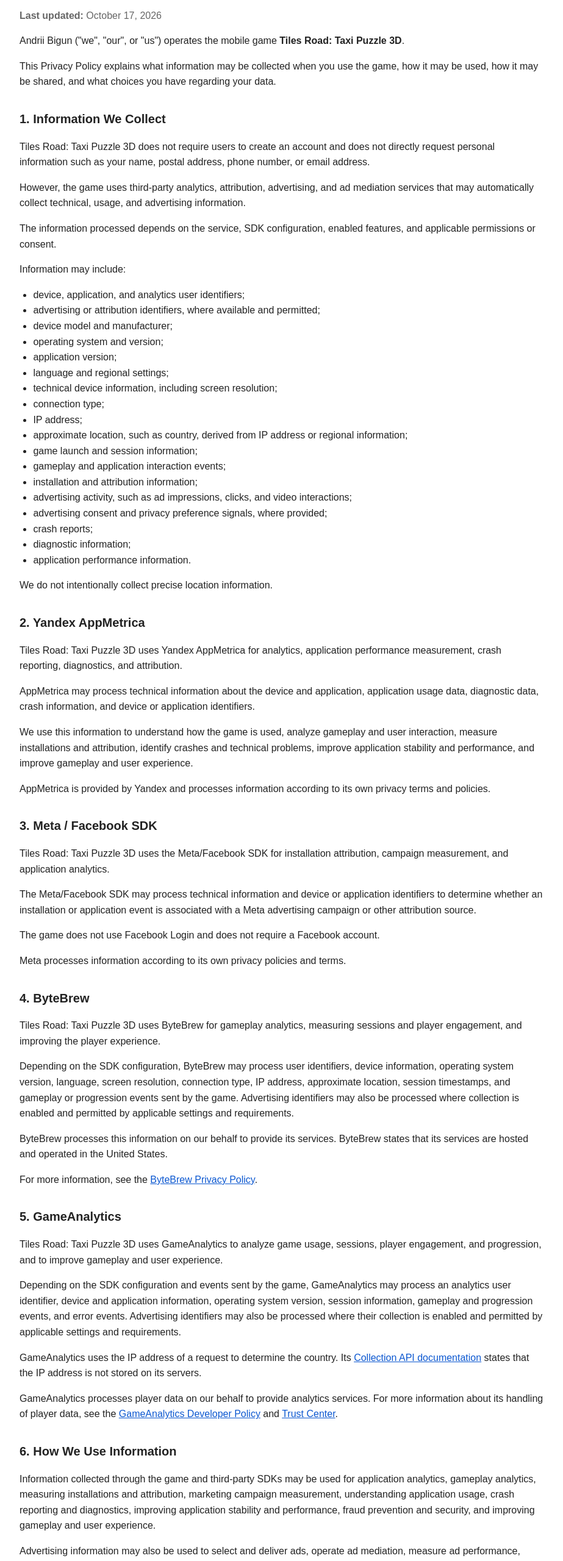
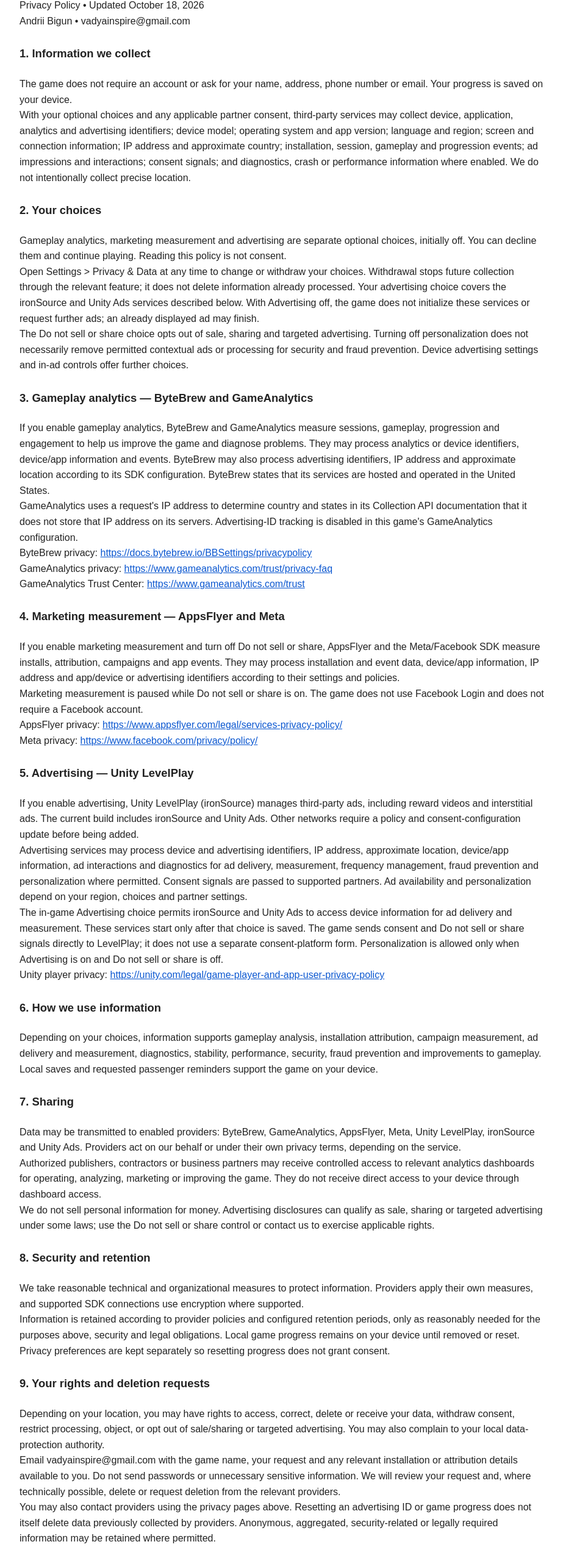
Before and after one commit to lvadyal/tiles-road-privacy, a plain HTML site: page index.html in a window 1280 px wide. Shown: the part 100-2660 px from the top of the page at 61% size, without its empty margins (178-1101 px from the left). Drawn offline with Linux system fonts and the light colour scheme.

Commit message:
Update index.html

```diff
--- a/index.html
+++ b/index.html
@@ -4,129 +4,70 @@
 <meta charset="utf-8">
 <meta name="viewport" content="width=device-width, initial-scale=1">
 <title>Privacy Policy — Tiles Road: Taxi Puzzle 3D</title>
-<style>body{font-family:Arial,Helvetica,sans-serif;max-width:860px;margin:40px auto;padding:0 20px;line-height:1.6;color:#222}h1{font-size:2rem}h2{font-size:1.25rem;margin-top:2rem}ul{padding-left:1.4rem}.meta{color:#666}a{color:#0b57d0}</style>
+<style>body{font-family:Arial,Helvetica,sans-serif;max-width:860px;margin:40px auto;padding:0 20px;line-height:1.6;color:#222}p{margin:1.4rem 0}h1{font-size:1.7rem;line-height:1.25}h2{font-size:1.15rem;margin:1.6rem 0 .5rem}a{color:#0b57d0;overflow-wrap:anywhere}</style>
 </head>
 <body>
 <h1>Privacy Policy for Tiles Road: Taxi Puzzle 3D</h1>
-<p class="meta"><strong>Last updated:</strong> October 17, 2026</p>
-<p>Andrii Bigun ("we", "our", or "us") operates the mobile game <strong>Tiles Road: Taxi Puzzle 3D</strong>.</p>
-<p>This Privacy Policy explains what information may be collected when you use the game, how it may be used, how it may be shared, and what choices you have regarding your data.</p>
-<h2>1. Information We Collect</h2>
-<p>Tiles Road: Taxi Puzzle 3D does not require users to create an account and does not directly request personal information such as your name, postal address, phone number, or email address.</p>
-<p>However, the game uses third-party analytics, attribution, advertising, and ad mediation services that may automatically collect technical, usage, and advertising information.</p>
-<p>The information processed depends on the service, SDK configuration, enabled features, and applicable permissions or consent.</p>
-<p>Information may include:</p>
-<ul>
-<li>device, application, and analytics user identifiers;</li>
-<li>advertising or attribution identifiers, where available and permitted;</li>
-<li>device model and manufacturer;</li>
-<li>operating system and version;</li>
-<li>application version;</li>
-<li>language and regional settings;</li>
-<li>technical device information, including screen resolution;</li>
-<li>connection type;</li>
-<li>IP address;</li>
-<li>approximate location, such as country, derived from IP address or regional information;</li>
-<li>game launch and session information;</li>
-<li>gameplay and application interaction events;</li>
-<li>installation and attribution information;</li>
-<li>advertising activity, such as ad impressions, clicks, and video interactions;</li>
-<li>advertising consent and privacy preference signals, where provided;</li>
-<li>crash reports;</li>
-<li>diagnostic information;</li>
-<li>application performance information.</li>
-</ul>
-<p>We do not intentionally collect precise location information.</p>
-<h2>2. Yandex AppMetrica</h2>
-<p>Tiles Road: Taxi Puzzle 3D uses Yandex AppMetrica for analytics, application performance measurement, crash reporting, diagnostics, and attribution.</p>
-<p>AppMetrica may process technical information about the device and application, application usage data, diagnostic data, crash information, and device or application identifiers.</p>
-<p>We use this information to understand how the game is used, analyze gameplay and user interaction, measure installations and attribution, identify crashes and technical problems, improve application stability and performance, and improve gameplay and user experience.</p>
-<p>AppMetrica is provided by Yandex and processes information according to its own privacy terms and policies.</p>
-<h2>3. Meta / Facebook SDK</h2>
-<p>Tiles Road: Taxi Puzzle 3D uses the Meta/Facebook SDK for installation attribution, campaign measurement, and application analytics.</p>
-<p>The Meta/Facebook SDK may process technical information and device or application identifiers to determine whether an installation or application event is associated with a Meta advertising campaign or other attribution source.</p>
-<p>The game does not use Facebook Login and does not require a Facebook account.</p>
-<p>Meta processes information according to its own privacy policies and terms.</p>
-<h2>4. ByteBrew</h2>
-<p>Tiles Road: Taxi Puzzle 3D uses ByteBrew for gameplay analytics, measuring sessions and player engagement, and improving the player experience.</p>
-<p>Depending on the SDK configuration, ByteBrew may process user identifiers, device information, operating system version, language, screen resolution, connection type, IP address, approximate location, session timestamps, and gameplay or progression events sent by the game. Advertising identifiers may also be processed where collection is enabled and permitted by applicable settings and requirements.</p>
-<p>ByteBrew processes this information on our behalf to provide its services. ByteBrew states that its services are hosted and operated in the United States.</p>
-<p>For more information, see the <a href="https://docs.bytebrew.io/BBSettings/privacypolicy" target="_blank" rel="noopener noreferrer">ByteBrew Privacy Policy</a>.</p>
-
-<h2>5. GameAnalytics</h2>
-<p>Tiles Road: Taxi Puzzle 3D uses GameAnalytics to analyze game usage, sessions, player engagement, and progression, and to improve gameplay and user experience.</p>
-<p>Depending on the SDK configuration and events sent by the game, GameAnalytics may process an analytics user identifier, device and application information, operating system version, session information, gameplay and progression events, and error events. Advertising identifiers may also be processed where their collection is enabled and permitted by applicable settings and requirements.</p>
-<p>GameAnalytics uses the IP address of a request to determine the country. Its <a href="https://docs.gameanalytics.com/event-tracking-and-integrations/sdks-and-collection-api/api/setup/#country-lookup-by-ip" target="_blank" rel="noopener noreferrer">Collection API documentation</a> states that the IP address is not stored on its servers.</p>
-<p>GameAnalytics processes player data on our behalf to provide analytics services. For more information about its handling of player data, see the <a href="https://www.gameanalytics.com/trust/privacy-faq" target="_blank" rel="noopener noreferrer">GameAnalytics Developer Policy</a> and <a href="https://www.gameanalytics.com/trust" target="_blank" rel="noopener noreferrer">Trust Center</a>.</p>
-
-<h2>6. How We Use Information</h2>
-<p>Information collected through the game and third-party SDKs may be used for application analytics, gameplay analytics, measuring installations and attribution, marketing campaign measurement, understanding application usage, crash reporting and diagnostics, improving application stability and performance, fraud prevention and security, and improving gameplay and user experience.</p>
-<p>Advertising information may also be used to select and deliver ads, operate ad mediation, measure ad performance, manage ad frequency, prevent invalid traffic, and personalize ads where permitted and subject to applicable consent requirements.</p>
-<h2>7. Data Sharing</h2>
-<p>Some data may be transmitted to third-party service providers used by the game, including Yandex AppMetrica, Meta Platforms / Facebook, ByteBrew, GameAnalytics, and Unity LevelPlay (ironSource). Advertising data may also be shared with advertising networks and demand partners participating in the game's configured mediation setup.</p>
-<p>These providers may process information on our behalf or according to their own privacy policies.</p>
-<p>We may also grant authorized business partners, publishers, contractors, or service providers access to analytics dashboards for purposes such as campaign measurement, marketing performance analysis, product analytics, gameplay analysis, application performance analysis, and product improvement.</p>
-<p>Such access is provided through controlled account permissions and is limited to the purposes necessary for operating, analyzing, marketing, or improving the game.</p>
-<p>These authorized partners do not receive direct access to your device and do not independently collect data from the application unless separately disclosed in this Privacy Policy.</p>
-<p>We do not sell personal information for money. Advertising-related disclosures may qualify as a "sale," "sharing," or processing for targeted advertising under some privacy laws. Applicable advertising privacy choices are described in Section 8.</p>
-<h2 id="advertising">8. Advertising — Unity LevelPlay</h2>
-<p>Tiles Road: Taxi Puzzle 3D uses <strong>Unity LevelPlay (ironSource)</strong> to display and manage third-party advertising. LevelPlay is an ad mediation platform: ads may be supplied by Unity Ads, ironSource Ads, or other advertising networks enabled in the game's mediation setup. The ad formats and providers used depend on the game's configuration; not every network supported by LevelPlay is used by the game.</p>
-<h3>Advertising Data</h3>
-<p>Depending on the SDKs, enabled networks, device settings, and applicable consent, advertising services may process advertising and device identifiers, IP address and approximate location, device and application information, ad interactions, and diagnostic data. This data supports ad delivery and measurement, analytics, and fraud prevention. Consent and privacy preference signals may be passed to supported advertising partners.</p>
-<h3>Personalized Ads and Your Choices</h3>
-<p>Ads may be contextual or personalized, depending on your region, privacy choices, and the enabled advertising services. Consent is required before processing that depends on consent under applicable law; viewing or accepting this Privacy Policy alone does not provide that consent.</p>
-<p>You may use available device advertising settings, in-ad privacy controls, or in-game consent controls, where provided, to manage relevant choices. Opting out of personalization does not necessarily remove ads or stop data processing needed for permitted contextual advertising, security, and fraud prevention.</p>
-<p>You may contact us at <a href="mailto:vadyainspire@gmail.com">vadyainspire@gmail.com</a> to withdraw consent or exercise applicable rights, including opting out of targeted advertising or the sale or sharing of personal information. Requests concerning data handled independently by an advertising provider may also be submitted using that provider's privacy contact or controls.</p>
-<p>For details about Unity's handling of player data and privacy rights, see the <a href="https://unity.com/legal/game-player-and-app-user-privacy-policy" target="_blank" rel="noopener noreferrer">Unity Game Player and App User Privacy Policy</a>. Other advertising networks process data according to their own policies.</p>
-<h2>9. Data Security</h2>
-<p>We take reasonable technical and organizational measures to protect information processed in connection with the game.</p>
-<p>Third-party providers used by the application also apply their own technical and organizational security measures.</p>
-<p>Data transmitted through supported third-party SDKs is generally transmitted using encrypted network connections where supported by those services.</p>
-<h2>10. Data Retention</h2>
-<p>Information collected through Yandex AppMetrica, Meta/Facebook, ByteBrew, GameAnalytics, Unity LevelPlay (ironSource), and participating advertising partners may be retained according to the retention policies and configuration of the respective providers.</p>
-<p>We retain information only for as long as reasonably necessary for analytics, attribution, advertising delivery and measurement, diagnostics, application improvement, fraud prevention, legal compliance, or other legitimate purposes described in this Privacy Policy.</p>
-<h2>11. Data Deletion Requests</h2>
-<p>If you want to request deletion of data associated with your use of <strong>Tiles Road: Taxi Puzzle 3D</strong>, please contact:</p>
-<p><strong>vadyainspire@gmail.com</strong></p>
-
-<p>In your message, please include:</p>
-<ul>
-  <li>the application name: <strong>Tiles Road: Taxi Puzzle 3D</strong>;</li>
-  <li>a clear statement that you are requesting deletion of data associated with the application;</li>
-  <li>any relevant device, installation, or attribution information available to you, if applicable.</li>
-</ul>
-
-<p>We will review the request and, where technically possible, delete or request deletion of data associated with the application from the analytics, attribution, advertising, and mediation services we use, including <strong>Yandex AppMetrica</strong>, <strong>Meta/Facebook</strong>, <strong>ByteBrew</strong>, <strong>GameAnalytics</strong>, <strong>Unity LevelPlay (ironSource)</strong>, and participating advertising partners.</p>
-<p>For information about requesting deletion directly from Unity, see the privacy rights and contact sections of the <a href="https://unity.com/legal/game-player-and-app-user-privacy-policy" target="_blank" rel="noopener noreferrer">Unity Game Player and App User Privacy Policy</a>. Deleting or resetting an advertising identifier does not, by itself, constitute a request to delete previously collected data.</p>
-
-<h3>Removing Meta/Facebook App Activity</h3>
-<p>You may also remove app activity associated with Meta/Facebook by following these steps:</p>
-<ol>
-  <li>Open your Facebook account and go to <strong>Settings &amp; Privacy → Settings</strong>.</li>
-  <li>Open <strong>Apps and Websites</strong>.</li>
-  <li>Find <strong>Tiles Road: Taxi Puzzle 3D</strong>.</li>
-  <li>Select the app and choose <strong>Remove</strong>.</li>
-</ol>
-
-<p>Please note that some anonymized, aggregated, security-related, or legally required information may be retained where permitted by law or where it can no longer reasonably be associated with an individual user.</p>
-
-<p>If you have any questions about data deletion, contact <strong>vadyainspire@gmail.com</strong>.</p>
-
-<h2>12. Children’s Privacy</h2>
-<p>Tiles Road: Taxi Puzzle 3D is not specifically designed to collect personal information from children.</p>
-<p>We do not knowingly request names, email addresses, phone numbers, physical addresses, or other directly identifying personal information from children.</p>
-<p>If you believe that personal information has been collected inappropriately, please contact us at vadyainspire@gmail.com.</p>
-<h2>13. Third-Party Services</h2>
-<p>The game uses third-party services including Yandex AppMetrica, Meta/Facebook SDK, ByteBrew, GameAnalytics, and Unity LevelPlay (ironSource), together with advertising partners enabled in the game's mediation setup. See Section 8 for advertising information and Unity's privacy policy.</p>
-<p>These services maintain their own privacy policies, terms, and data-processing practices.</p>
-<p>Users are encouraged to review the privacy policies of those providers for additional information about how they process data.</p>
-<h2>14. International Data Processing</h2>
-<p>Third-party service providers may process information on servers located in countries other than the country in which you reside.</p>
-<p>Where applicable, such processing is subject to the privacy practices and legal safeguards implemented by the relevant service providers.</p>
-<h2>15. Changes to This Privacy Policy</h2>
-<p>We may update this Privacy Policy when the game changes, new functionality is introduced, new analytics, advertising, or attribution providers are added, or legal or platform requirements change.</p>
-<p>The updated version will be published on this page with a revised “Last updated” date.</p>
-<h2>16. Contact</h2>
-<p>Andrii Bigun</p>
-<p>Email: vadyainspire@gmail.com</p>
+<p>
+Privacy Policy • Updated October 18, 2026<br>
+Andrii Bigun • vadyainspire@gmail.com</p>
+<h2>1. Information we collect</h2>
+<p>
+The game does not require an account or ask for your name, address, phone number or email. Your progress is saved on your device.<br>
+With your optional choices and any applicable partner consent, third-party services may collect device, application, analytics and advertising identifiers; device model; operating system and app version; language and region; screen and connection information; IP address and approximate country; installation, session, gameplay and progression events; ad impressions and interactions; consent signals; and diagnostics, crash or performance information where enabled. We do not intentionally collect precise location.</p>
+<h2>2. Your choices</h2>
+<p>
+Gameplay analytics, marketing measurement and advertising are separate optional choices, initially off. You can decline them and continue playing. Reading this policy is not consent.<br>
+Open Settings &gt; Privacy &amp; Data at any time to change or withdraw your choices. Withdrawal stops future collection through the relevant feature; it does not delete information already processed. Your advertising choice covers the ironSource and Unity Ads services described below. With Advertising off, the game does not initialize these services or request further ads; an already displayed ad may finish.<br>
+The Do not sell or share choice opts out of sale, sharing and targeted advertising. Turning off personalization does not necessarily remove permitted contextual ads or processing for security and fraud prevention. Device advertising settings and in-ad controls offer further choices.</p>
+<h2>3. Gameplay analytics — ByteBrew and GameAnalytics</h2>
+<p>
+If you enable gameplay analytics, ByteBrew and GameAnalytics measure sessions, gameplay, progression and engagement to help us improve the game and diagnose problems. They may process analytics or device identifiers, device/app information and events. ByteBrew may also process advertising identifiers, IP address and approximate location according to its SDK configuration. ByteBrew states that its services are hosted and operated in the United States.<br>
+GameAnalytics uses a request&#39;s IP address to determine country and states in its Collection API documentation that it does not store that IP address on its servers. Advertising-ID tracking is disabled in this game&#39;s GameAnalytics configuration.<br>
+ByteBrew privacy: <a href="https://docs.bytebrew.io/BBSettings/privacypolicy" rel="noopener noreferrer">https://docs.bytebrew.io/BBSettings/privacypolicy</a><br>
+GameAnalytics privacy: <a href="https://www.gameanalytics.com/trust/privacy-faq" rel="noopener noreferrer">https://www.gameanalytics.com/trust/privacy-faq</a><br>
+GameAnalytics Trust Center: <a href="https://www.gameanalytics.com/trust" rel="noopener noreferrer">https://www.gameanalytics.com/trust</a></p>
+<h2>4. Marketing measurement — AppsFlyer and Meta</h2>
+<p>
+If you enable marketing measurement and turn off Do not sell or share, AppsFlyer and the Meta/Facebook SDK measure installs, attribution, campaigns and app events. They may process installation and event data, device/app information, IP address and app/device or advertising identifiers according to their settings and policies.<br>
+Marketing measurement is paused while Do not sell or share is on. The game does not use Facebook Login and does not require a Facebook account.<br>
+AppsFlyer privacy: <a href="https://www.appsflyer.com/legal/services-privacy-policy/" rel="noopener noreferrer">https://www.appsflyer.com/legal/services-privacy-policy/</a><br>
+Meta privacy: <a href="https://www.facebook.com/privacy/policy/" rel="noopener noreferrer">https://www.facebook.com/privacy/policy/</a></p>
+<h2 id="advertising">5. Advertising — Unity LevelPlay</h2>
+<p>
+If you enable advertising, Unity LevelPlay (ironSource) manages third-party ads, including reward videos and interstitial ads. The current build includes ironSource and Unity Ads. Other networks require a policy and consent-configuration update before being added.<br>
+Advertising services may process device and advertising identifiers, IP address, approximate location, device/app information, ad interactions and diagnostics for ad delivery, measurement, frequency management, fraud prevention and personalization where permitted. Consent signals are passed to supported partners. Ad availability and personalization depend on your region, choices and partner settings.<br>
+The in-game Advertising choice permits ironSource and Unity Ads to access device information for ad delivery and measurement. These services start only after that choice is saved. The game sends consent and Do not sell or share signals directly to LevelPlay; it does not use a separate consent-platform form. Personalization is allowed only when Advertising is on and Do not sell or share is off.<br>
+Unity player privacy: <a href="https://unity.com/legal/game-player-and-app-user-privacy-policy" rel="noopener noreferrer">https://unity.com/legal/game-player-and-app-user-privacy-policy</a></p>
+<h2>6. How we use information</h2>
+<p>
+Depending on your choices, information supports gameplay analysis, installation attribution, campaign measurement, ad delivery and measurement, diagnostics, stability, performance, security, fraud prevention and improvements to gameplay. Local saves and requested passenger reminders support the game on your device.</p>
+<h2>7. Sharing</h2>
+<p>
+Data may be transmitted to enabled providers: ByteBrew, GameAnalytics, AppsFlyer, Meta, Unity LevelPlay, ironSource and Unity Ads. Providers act on our behalf or under their own privacy terms, depending on the service.<br>
+Authorized publishers, contractors or business partners may receive controlled access to relevant analytics dashboards for operating, analyzing, marketing or improving the game. They do not receive direct access to your device through dashboard access.<br>
+We do not sell personal information for money. Advertising disclosures can qualify as sale, sharing or targeted advertising under some laws; use the Do not sell or share control or contact us to exercise applicable rights.</p>
+<h2>8. Security and retention</h2>
+<p>
+We take reasonable technical and organizational measures to protect information. Providers apply their own measures, and supported SDK connections use encryption where supported.<br>
+Information is retained according to provider policies and configured retention periods, only as reasonably needed for the purposes above, security and legal obligations. Local game progress remains on your device until removed or reset. Privacy preferences are kept separately so resetting progress does not grant consent.</p>
+<h2>9. Your rights and deletion requests</h2>
+<p>
+Depending on your location, you may have rights to access, correct, delete or receive your data, withdraw consent, restrict processing, object, or opt out of sale/sharing or targeted advertising. You may also complain to your local data-protection authority.<br>
+Email vadyainspire@gmail.com with the game name, your request and any relevant installation or attribution details available to you. Do not send passwords or unnecessary sensitive information. We will review your request and, where technically possible, delete or request deletion from the relevant providers.<br>
+You may also contact providers using the privacy pages above. Resetting an advertising ID or game progress does not itself delete data previously collected by providers. Anonymous, aggregated, security-related or legally required information may be retained where permitted.</p>
+<h2>10. Notifications</h2>
+<p>
+Passenger reminders are local and optional. Phone permission is requested only after you choose Track for a passenger. Settings &gt; Privacy &amp; Data &gt; Notification settings lets you stop scheduled reminders and open the phone&#39;s notification controls. We do not request permission on first launch.</p>
+<h2>11. Children&#39;s privacy</h2>
+<p>
+The game is intended for players aged 16 and older and is not directed to children under 16. Its content rating does not change its intended audience. We do not knowingly solicit directly identifying information from children. Contact us if you believe a child&#39;s information has been collected inappropriately.</p>
+<h2>12. International processing</h2>
+<p>
+Providers may process information outside your country, under their privacy practices and applicable legal safeguards. See the provider policies for processing locations and safeguards.</p>
+<h2>13. Changes and contact</h2>
+<p>
+We may update this policy when features, providers or requirements change, showing a revised date and requesting fresh choices when necessary.<br>
+Developer: Andrii Bigun<br>
+Privacy / support: <a href="mailto:vadyainspire@gmail.com">vadyainspire@gmail.com</a></p>
 </body></html>
```
